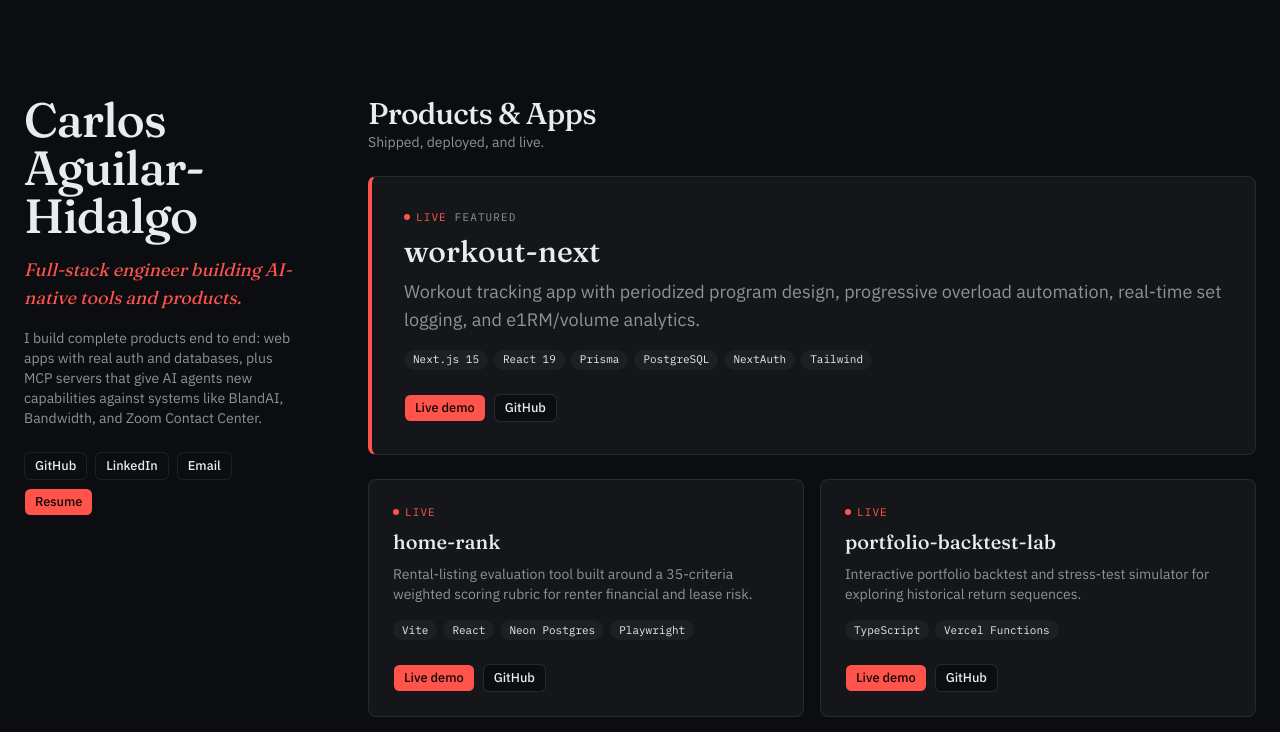
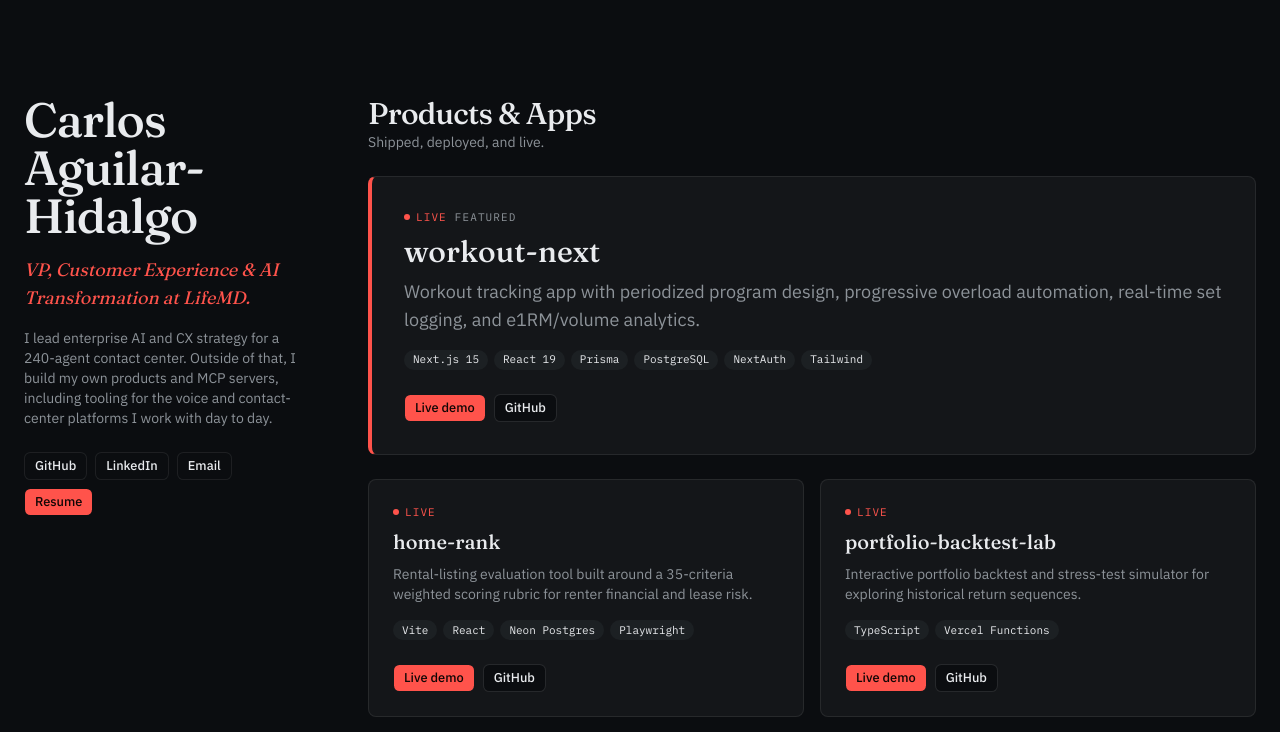
Before and after one commit to caguilaron07/portfolio, a Next.js app: page / in a window 1280 px wide. Shown: the top 732 px of the page. Built offline with nearby package versions, Linux system fonts and the light colour scheme.

Commit message:
Reposition hero copy around actual VP-level title
Was framed as a full-stack engineer, which misrepresents the role.
Leads with the real title (VP, Customer Experience & AI
Transformation at LifeMD) and frames the shipped projects as
personal building rather than the job itself.

```diff
--- a/src/app/layout.tsx
+++ b/src/app/layout.tsx
@@ -22,7 +22,7 @@ const plexMono = IBM_Plex_Mono({
 
 export const metadata: Metadata = {
   title: "Carlos Aguilar-Hidalgo",
-  description: "Full-stack engineer building AI-native tools and products.",
+  description: "VP, Customer Experience & AI Transformation at LifeMD. Building AI-native tools and products.",
 };
 
 export default function RootLayout({ children }: LayoutProps<"/">) {
--- a/src/app/page.tsx
+++ b/src/app/page.tsx
@@ -45,12 +45,12 @@ export default function Home() {
           Aguilar-Hidalgo
         </h1>
         <p className="font-heading text-lg italic text-primary">
-          Full-stack engineer building AI-native tools and products.
+          VP, Customer Experience &amp; AI Transformation at LifeMD.
         </p>
         <p className="text-sm text-muted-foreground">
-          I build complete products end to end: web apps with real auth and databases, plus MCP
-          servers that give AI agents new capabilities against systems like BlandAI, Bandwidth,
-          and Zoom Contact Center.
+          I lead enterprise AI and CX strategy for a 240-agent contact center. Outside of that, I
+          build my own products and MCP servers, including tooling for the voice and
+          contact-center platforms I work with day to day.
         </p>
         <div className="flex flex-wrap gap-2 pt-2">
           <Button asChild variant="outline" size="sm">
```
